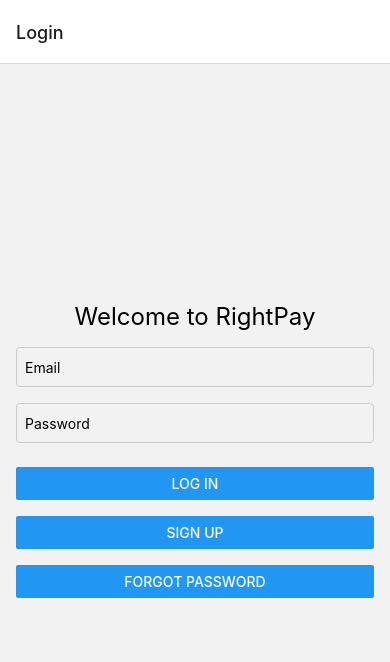
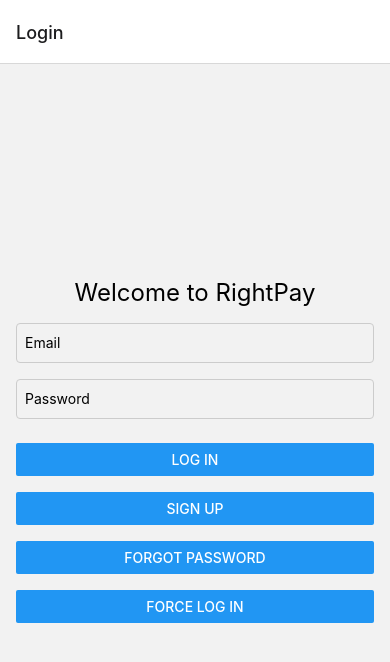
Before and after one commit to prolog-rightpay/rightpay-react-native, a React Native app: screen /Login in a window 390 px wide. Shown: the top 662 px of the page. Built offline with nearby package versions, Linux system fonts and the light colour scheme; what @realm/react would draw is missing.

Commit message:
feat: force sign in button

```diff
--- a/src/SessionContext.js
+++ b/src/SessionContext.js
@@ -1,6 +1,6 @@
 import { useRealm } from '@realm/react';
 import React, { Component, createContext, useState, useContext } from 'react';
-import { RightPayAPISession } from './api/account'
+import { Account, RightPayAPISession } from './api/account'
 
 export const SessionContext = createContext();
 export class SessionProvider extends Component {
@@ -38,6 +38,12 @@
         this.setState({ account })
     }
 
+    forceSignin = () => {
+        const account = new Account()
+        account.email = "x@x.com"
+        this.setState({ account })
+    }
+
     signup = async (email, password, firstName, lastName) => {
         const { apiSession } = this.state
         await apiSession.signup(email, password, firstName, lastName)
@@ -59,6 +65,7 @@
                     signin: this.signin,
                     signup: this.signup,
                     signout: this.signout,
+                    forceSignin: this.forceSignin,
                     databaseSetup: this.state.databaseSetup
                 }}
             >
--- a/src/components/Auth/LoginScreen.js
+++ b/src/components/Auth/LoginScreen.js
@@ -1,5 +1,6 @@
 import React, { Component } from 'react';
 import { View, Text, TextInput, Button, StyleSheet, Alert } from 'react-native';
+import { Account } from '../../api/account';
 import { SessionContext } from '../../SessionContext';
 
 export default class LoginScreen extends Component {
@@ -31,6 +32,10 @@
     } else {
       alert('Please enter a valid email and password.');
     }
+  };
+
+  forceLogIn = () => {
+    this.context.forceSignin()
   };
 
   constructor(props) {
@@ -84,6 +89,13 @@
             style={styles.button}
           />
         </View>
+        <View style={styles.buttonSpacing}>
+          <Button
+            title="Force Log In"
+            onPress={this.forceLogIn}
+            style={styles.button}
+          />
+        </View>
       </View>
     );
   }
```
